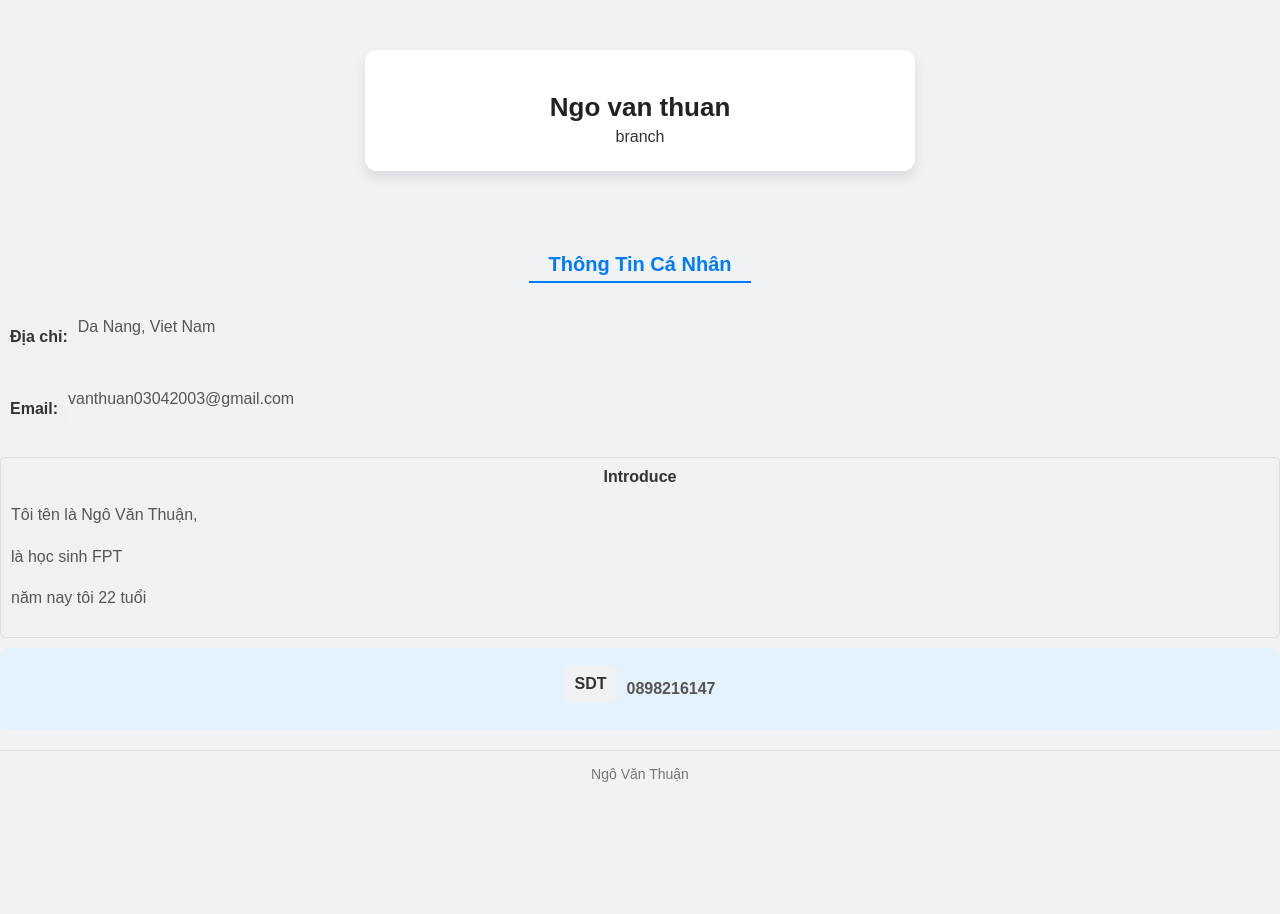
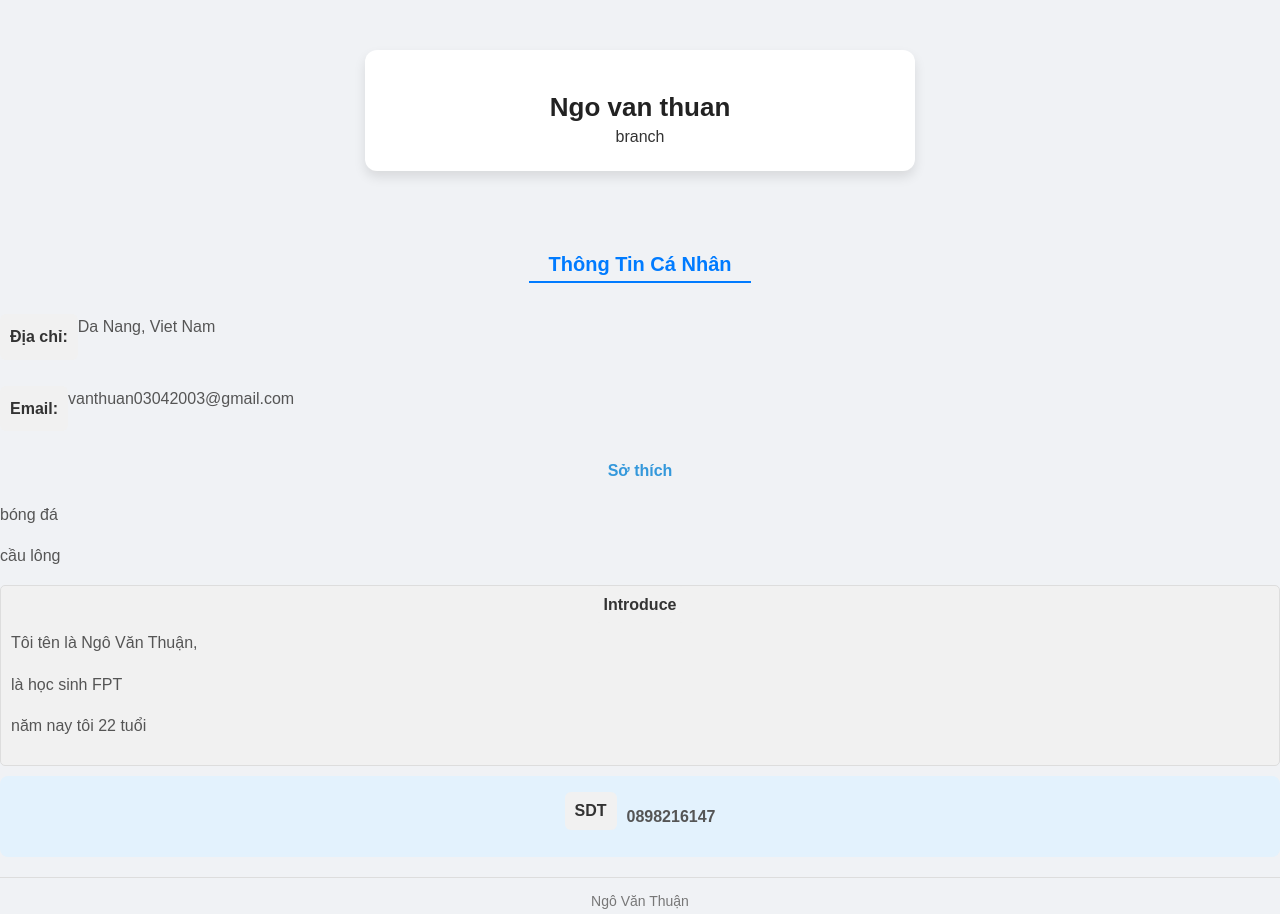
Before and after one commit to thuanngo-dn/practise-reactjs, a plain HTML site: page index.html in a window 1280 px wide. Before the commit the page ends 800 px from the top, so only its background shows below. Drawn offline with Linux system fonts and the light colour scheme.

Commit message:
feature: feature add new profile list

```diff
--- a/index.css
+++ b/index.css
@@ -97,6 +97,11 @@ body {
 
 }
 
+.profile-list{
+    color: #3498db;
+    font-size: 16px;
+}
+
 .profile-introduce{
     background: #f1f1f1;
     padding: 10px;
--- a/index.html
+++ b/index.html
@@ -15,6 +15,11 @@
             <h2>Thông Tin Cá Nhân</h2>
             <p><strong>Địa chỉ:</strong> Da Nang, Viet Nam</p>
             <p><strong>Email:</strong> vanthuan03042003@gmail.com</p>
+            <div class="profile-list">
+                <h4>Sở thích</h4>
+                <p>bóng đá  </p>
+                <p>cầu lông </p>
+            </div>
             <div class="profile-introduce">
                 <strong>Introduce</strong>
                 <p>Tôi tên là Ngô Văn Thuận,</p>
```
